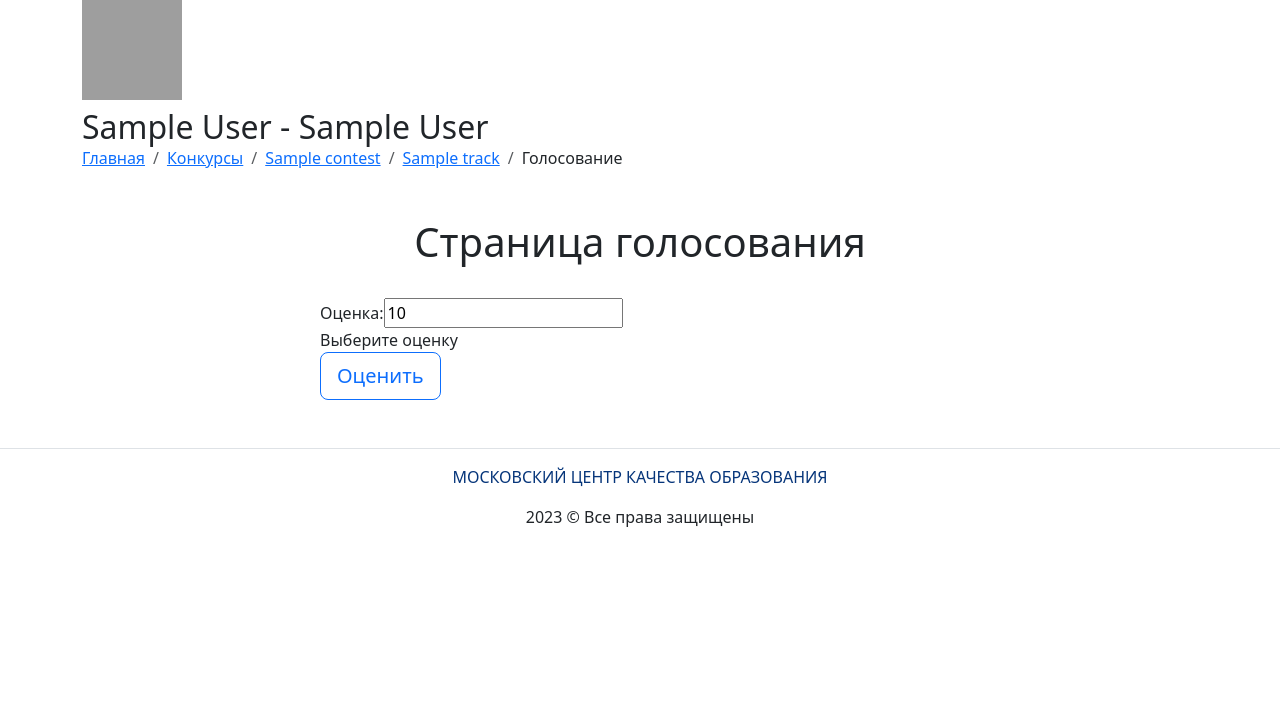
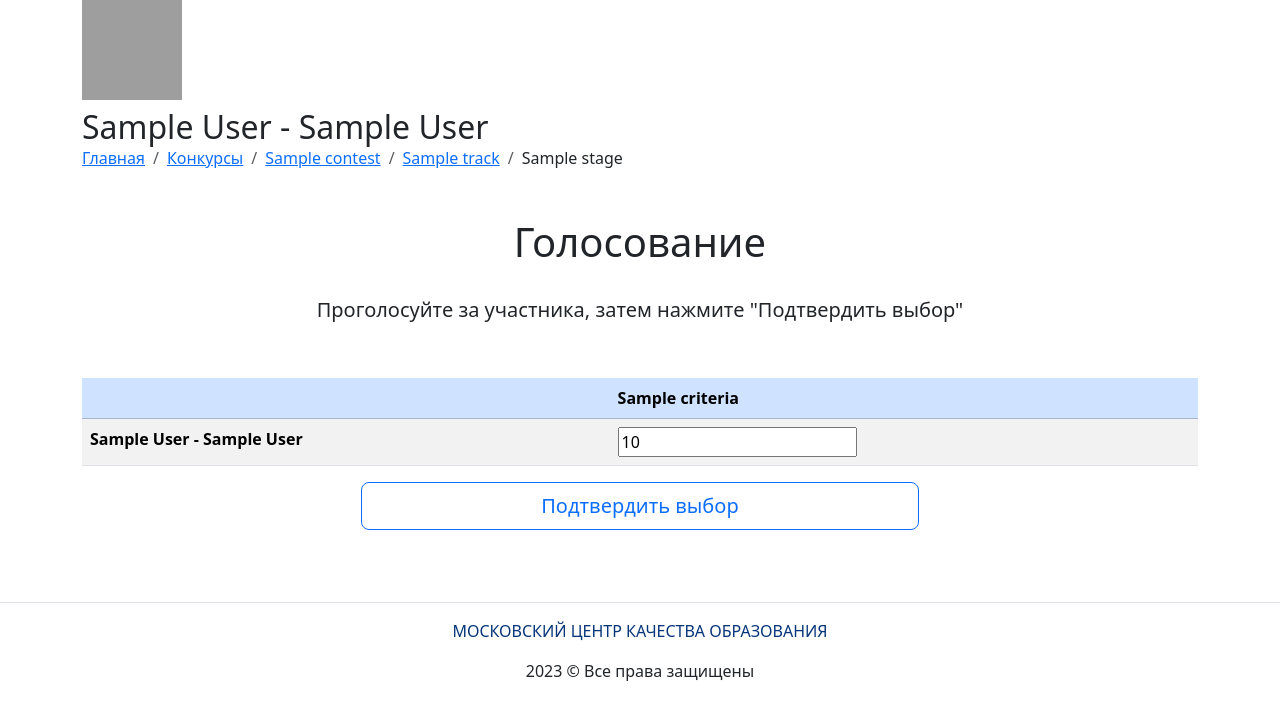
Before and after one commit to mixma5ter/poll_tracker, a Django app: a page that uses poll_tracker/templates/contests/contest_polling.html in a window 1280 px wide. Shown: the top 720 px of the page. Run offline with Django 3.2, Linux system fonts and the light colour scheme; tables that the repository leaves empty hold one stand-in row (values such as "Sample post"); some libraries are stand-ins or nearby versions; grey boxes are pictures that could not be loaded.

Commit message:
add formset view

```diff
--- a/poll_tracker/contests/urls.py
+++ b/poll_tracker/contests/urls.py
@@ -1,10 +1,10 @@
-from django.urls import path, include
+from django.urls import path
 from . import views
 from .views import (ContestDetailView,
                     ContestsListView,
-                    ContestResultView,
                     ContestStageView,
-                    add_score_view)
+                    add_score_view,
+                    results_view)
 
 app_name = 'contests'  # namespace
 
@@ -17,7 +17,7 @@ urlpatterns = [
     path('<slug:judge_slug>/<int:contest_pk>/', ContestDetailView.as_view(), name='contest_detail'),
 
     # Результаты конкурса (таблица результатов, выбор действий)
-    path('<slug:judge_slug>/<int:contest_pk>/result/', ContestResultView.as_view(), name='contest_result'),
+    path('<slug:judge_slug>/<int:contest_pk>/result/', results_view, name='contest_result'),
 
     # Страница выбора этапа конкурса
     path('<slug:judge_slug>/<int:contest_pk>/<int:track_pk>/', ContestStageView.as_view(), name='contest_stage'),
--- a/poll_tracker/contests/views.py
+++ b/poll_tracker/contests/views.py
@@ -1,14 +1,17 @@
+from django.db.models import Count, Sum
 from django.forms import modelformset_factory
 from django.http import Http404
-from django.shortcuts import render, redirect
+from django.shortcuts import render
+from django.views import View
 from django.views.generic import DetailView, ListView
 
-from contests.models import Contest, Track
+from contests.models import Contest, Stage, Track
 from scores.models import Score
+from scores.tables import ResultTable
 from users.models import Judge
 
 
-def index(request):
+class IndexView(View):
     """Главная страница с регистрацией."""
 
     template_name = 'contests/index.html'
@@ -16,24 +19,22 @@ def index(request):
     description = 'Для участия в конкурсе необходимо зарегистрироваться в качестве судьи.\n\n' \
                   'Для этого выберете своё имя из списка ниже.'
     button_text = 'Выберете своё имя'
-    breadcrumbs = [['', 'Главная']]
 
-    contests = Contest.objects.filter(is_active=True)
-    tracks = Track.objects.filter(contest__in=contests)
-    judges = Judge.objects.filter(tracks__in=tracks)
+    def get(self, request):
+        contests = Contest.objects.filter(is_active=True)
+        tracks = Track.objects.filter(contest__in=contests)
+        judges = Judge.objects.filter(tracks__in=tracks).distinct()
+        if not judges:
+            raise Http404
 
-    context = {
-        'title': title,
-        'description': description,
-        'button_text': button_text,
-        'judges': judges,
-        'breadcrumbs': breadcrumbs,
-    }
+        context = {
+            'title': self.title,
+            'description': self.description,
+            'button_text': self.button_text,
+            'judges': judges,
+        }
 
-    if len(judges) > 0:
-        return render(request, template_name, context)
-
-    return redirect('contests/error/')
+        return render(request, self.template_name, context)
 
 
 class ContestsListView(ListView):
@@ -110,30 +111,40 @@ def add_score_view(request, judge_slug: str, contest_pk: int, track_pk: int, sta
     """Страница голосования."""
 
     title = 'Голосование'
+    description = 'Проголосуйте за участника, затем нажмите "Подтвердить выбор"'
+    button_text = 'Подтвердить выбор'
     template_name = 'contests/contest_polling.html'
 
     contest = Contest.objects.get(pk=contest_pk)
     track = Track.objects.get(pk=track_pk)
+    stage = Stage.objects.get(pk=stage_pk)
+    contestants = track.contestants.select_related()
+    criterias = stage.criterias.select_related()
     data = contest.scores.all().filter(
+        judge__slug=judge_slug).filter(
         track__pk=track_pk).filter(
         stage__pk=stage_pk).filter(
-        judge__slug=judge_slug)
+        contestant__in=contestants).filter(
+        criteria__in=criterias)
 
     ScoreFormset = modelformset_factory(
         Score,
-        fields=('score',),
-        extra=0
+        fields=(
+            'id',
+            'score',
+        ),
+        extra=0,
     )
 
     if request.method == 'POST':
         formset = ScoreFormset(request.POST, queryset=data)
         if formset.is_valid():
-            instances = formset.save()
-            for instance in instances:
-                instance.contest_id = contest_pk
-                instance.track_id = track_pk
-                instance.stage_id = stage_pk
-                instance.save()
+            for form in formset:
+                score = form.save(commit=False)
+                score.contest_id = contest_pk
+                score.track_id = track_pk
+                score.stage_id = stage_pk
+                score.save()
     else:
         formset = ScoreFormset(queryset=data)
 
@@ -142,11 +153,16 @@ def add_score_view(request, judge_slug: str, contest_pk: int, track_pk: int, sta
         [f'/contests/{judge_slug}/', 'Конкурсы'],
         [f'/contests/{judge_slug}/{contest_pk}', contest],
         [f'/contests/{judge_slug}/{contest_pk}/{track_pk}', track],
-        ['', f'Голосование'],
+        ['', f'{stage.title}'],
     ]
 
     context = {
         'title': title,
+        'description': description,
+        'button_text': button_text,
+        'stage': stage.title,
+        'criterias': criterias,
+        'contestants': contestants,
         'formset': formset,
         'judge_name': Judge.objects.get(slug=judge_slug),
         'breadcrumbs': breadcrumbs,
@@ -155,23 +171,34 @@ def add_score_view(request, judge_slug: str, contest_pk: int, track_pk: int, sta
     if len(formset) > 0:
         return render(request, template_name, context)
 
-    raise Http404()
+    raise Http404
 
 
-class ContestResultView(DetailView):
-    """Страница конкурса с описанием."""
+def results_view(request, judge_slug: str, contest_pk: int):
+    """Страница результатов конкурса."""
 
-    model = Contest
-    template_name = 'contests/contest_result.html'
-    context_object_name = 'contest'
-    pk_url_kwarg = 'contest_pk'
+    title = 'Результаты'
+    template_name = 'contests/contest_polling.html'
 
-    def get_context_data(self, *, object_list=None, **kwargs):
-        context = super().get_context_data(**kwargs)
-        context['title'] = 'Результаты голосования'
-        context['judge_slug'] = self.kwargs['judge_slug']
-        context['judge_name'] = Judge.objects.get(slug=self.kwargs['judge_slug'])
-        return context
+    contest = Contest.objects.get(pk=contest_pk)
+    data = contest.scores.values('contestant__name').annotate(Sum('score'))
+    table = ResultTable(data)
+
+    breadcrumbs = [
+        ['/', 'Главная'],
+        [f'/contests/{judge_slug}/', 'Конкурсы'],
+        [f'/contests/{judge_slug}/{contest_pk}', contest],
+        ['', f'Голосование'],
+    ]
+
+    context = {
+        'title': title,
+        'table': table,
+        'judge_name': Judge.objects.get(slug=judge_slug),
+        'breadcrumbs': breadcrumbs,
+    }
+
+    return render(request, template_name, context)
 
 
 def contest_error(request):
--- a/poll_tracker/poll_tracker/urls.py
+++ b/poll_tracker/poll_tracker/urls.py
@@ -8,11 +8,11 @@ from django.urls import include, path
 from django.views.generic import RedirectView
 from django.conf import settings
 
-from contests.views import index
+from contests.views import IndexView
 
 urlpatterns = [
     # Главная страница
-    path('', index, name='index'),
+    path('', IndexView.as_view(), name='index'),
     # Путь до страницы с конкурсами
     path('contests/', include('contests.urls', namespace='contests')),
     # Путь до админ-панели
--- a/poll_tracker/scores/models.py
+++ b/poll_tracker/scores/models.py
@@ -87,7 +87,7 @@ class Score(CreatedModel):
         ordering = ('-pub_date',)
         constraints = [
             models.UniqueConstraint(
-                fields=['contest', 'track', 'stage', 'criteria', 'judge', 'contestant'],
+                fields=['contest', 'track', 'stage', 'criteria', 'judge', 'contestant', 'score'],
                 name='unique_score_model'
             )
         ]
--- a/poll_tracker/templates/contests/contest_polling.html
+++ b/poll_tracker/templates/contests/contest_polling.html
@@ -6,21 +6,48 @@
 {% block content %}
 
 <div class="container py-4">
-  <h1 class="text-center">Страница голосования</h1>
+  <h1 class="text-center">{{ title }}</h1>
+  <br>
+  <h5 class="text-center">{{ description | linebreaksbr }}</h5>
 </div>
 
-<div class="d-grid gap-2 col-6 mx-auto">
-  <form class="form-horizontal" id="form-container" method="POST">
-    {% csrf_token %}
-    {{ formset.management_form }}
-    {% for form in formset %}
-    <div class="">
-    {{ form.as_table }}
-    </div>
-    {% endfor %}
-    <button class="btn btn-lg btn-outline-primary" type="submit">Оценить</button>
-    <div class="p-4"></div><!-- отступ -->
-  </form>
-</div>
+<form class="container py-4" id="form-container" method="POST">
+  {% csrf_token %}
+  {{ formset.management_form }}
+
+  <div class="table-responsive">
+    <table class="table table-striped">
+      <thead class="table-primary">
+        <tr>
+          <th></th>
+          {% for criteria in criterias %}
+          <th>{{ criteria }}</th>
+          {% endfor %}
+        </tr>
+      </thead>
+      <tbody>
+        {% for contestant in contestants %}
+        <tr>
+          <th class="f-col" scope="col">{{ contestant }}</th>
+          {% for criteria in criterias %}
+            {% for form in formset %}
+              {{ form.score.errors.as_ul }}
+              {% if form.instance.criteria == criteria and form.instance.contestant == contestant %}
+                <input type="hidden" name="{{ form.prefix }}-id" value="{{ form.instance.id }}"><!--обязательное поле id-->
+                <td>{{ form.score.errors }} {{ form.score }}</td>
+              {% endif %}
+            {% endfor %}
+          {% endfor %}
+        </tr>
+        {% endfor %}
+      </tbody>
+    </table>
+  </div>
+  <!-- Submit button -->
+  <div class="d-grid gap-2 col-6 mx-auto">
+    <button class="btn btn-lg btn-outline-primary" type="submit">{{ button_text }}</button>
+  </div>
+  <div class="p-4"></div>
+</form>
 
 {% endblock %}
```
Also changed, not shown: poll_tracker/templates/contests/contest_result.html (+0 -12 lines).
